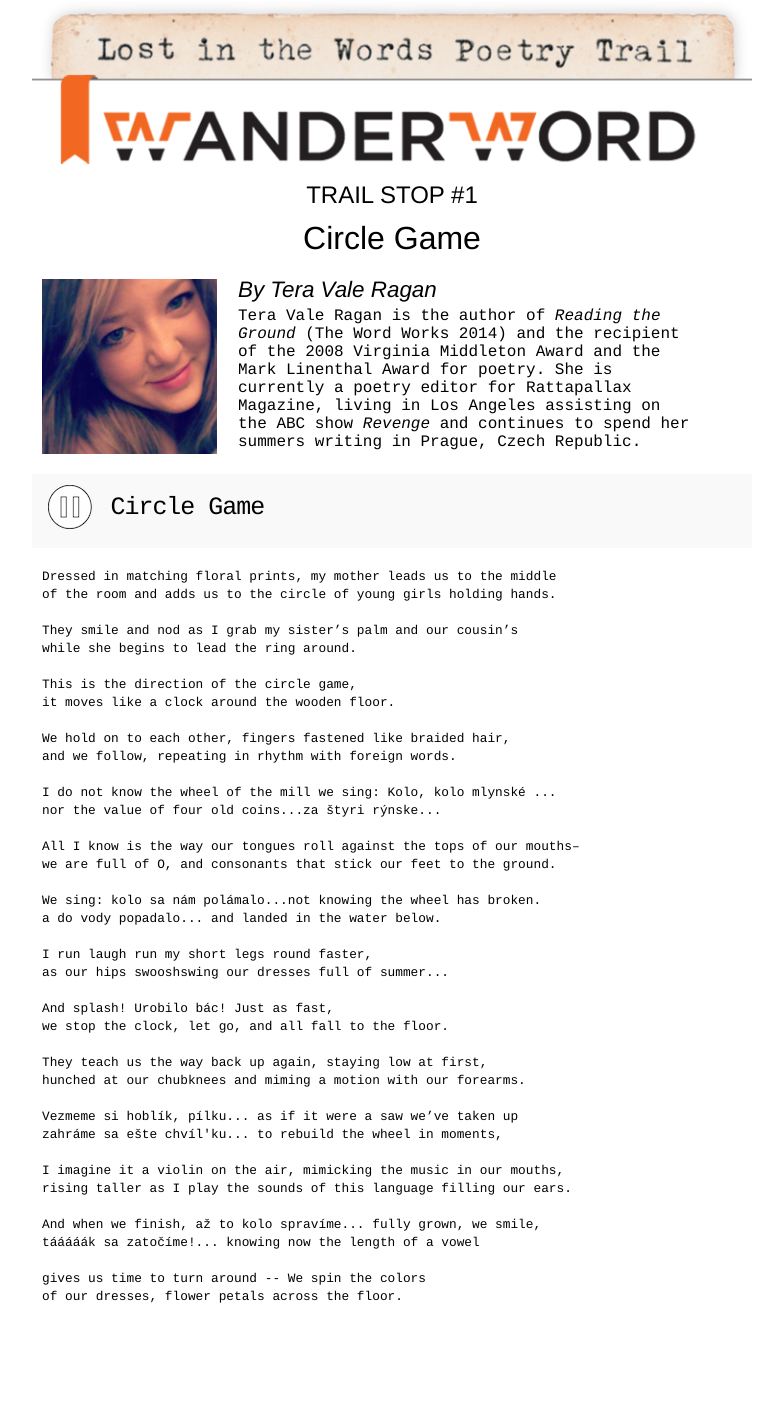
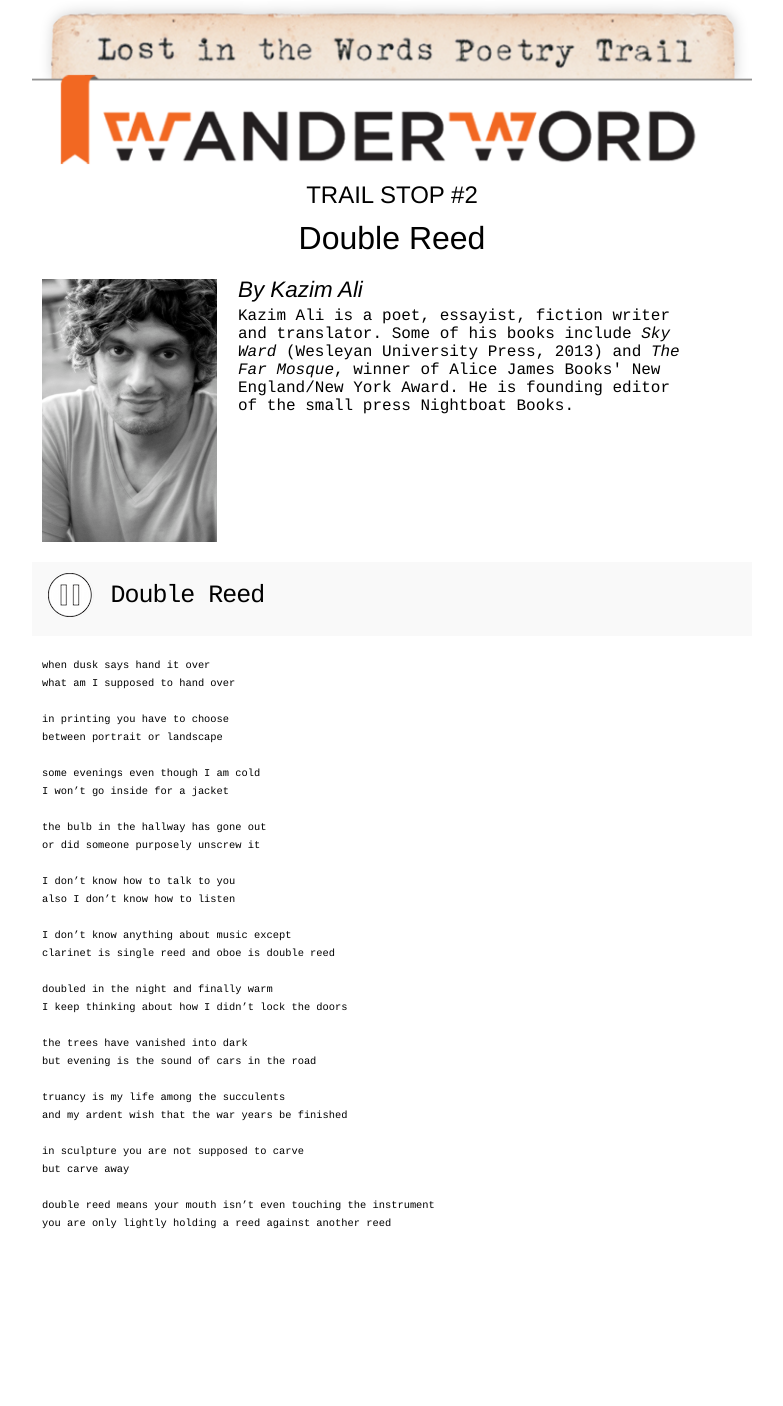
Before and after one commit to wander-word/wanderword, a PHP site: page /poem-2.html in a window 1280 px wide. Shown: the whole page, without its empty margins (248-1031 px from the left). After the commit the page ends 1229 px from the top, so only its background shows below. Run offline with PHP 8.4, Linux system fonts and the light colour scheme; some libraries are stand-ins or nearby versions.

```diff
--- a/poem-2.html
+++ b/poem-2.html
@@ -13,7 +13,7 @@
 		<link href="https://cdnjs.cloudflare.com/ajax/libs/meyer-reset/2.0/reset.css" rel="stylesheet" />
 		<link href="styles/page-player.css" rel="stylesheet"/>
 		<link href="styles/style.css" rel="stylesheet"/>
-		<link href="styles/poem-1.css" rel="stylesheet"/>
+		<link href="styles/poem-2.css" rel="stylesheet"/>
 	</head>
 
 	<body>
@@ -21,65 +21,57 @@
 
 			<header>
 				<img src="image/wander-word-header.png" class="header-image" alt="Wander Word" />
-				<h2 class="trail-stop">TRAIL STOP #1</h2>
-				<h1 class="poem-title">Circle Game</h1>
+				<h2 class="trail-stop">TRAIL STOP #2</h2>
+				<h1 class="poem-title">Double Reed</h1>
 			</header>
 
 			<section class="artist-bio-wrapper">
-				<img src="image/1_tera_ragan.jpg" class="artist-img" />
-				<h4 class="artist-name">By Tera Vale Ragan</h4>
-				<p class="artist-bio">Tera Vale Ragan is the author of <i>Reading the Ground</i> (The Word Works 2014) and the recipient of the 2008 Virginia Middleton Award and the Mark Linenthal Award for poetry. She is currently a poetry editor for Rattapallax Magazine, living in Los Angeles assisting on the ABC show <i>Revenge</i> and continues to spend her summers writing in Prague, Czech Republic.</p>
+				<img src="image/2_kazim_ali.jpg" class="artist-img" />
+				<h4 class="artist-name">By Kazim Ali</h4>
+				<p class="artist-bio">Kazim Ali is a poet, essayist, fiction writer and translator. Some of his books include <i>Sky Ward</i> (Wesleyan University Press, 2013) and <i>The Far Mosque</i>, winner of Alice James Books' New England/New York Award. He is founding editor of the small press Nightboat Books.</p>
 			</section>
 
 			<ul class="playlist">
 				<li>
-					<a href="./media/1_Tera_Ragan.mp3"><span class="playPause"></span><span class="player-title-text">Circle Game</span></a>
+					<a href="./media/2_Kazim_Ali.mp3"><span class="playPause"></span><span class="player-title-text">Double Reed</span></a>
 				</li>
 			</ul>
 
-			<section id="poem-1" class="poem-wrapper">
+			<section id="poem-2" class="poem-wrapper">
 				<p class="poem-content">
-					Dressed in matching floral prints, my mother leads us to the middle<br/>
-					of the room and adds us to the circle of young girls holding hands.<br/>
+					when dusk says hand it over<br/>
+					what am I supposed to hand over<br/>
 <br/>
-					They smile and nod as I grab my sister&rsquo;s palm and our cousin&rsquo;s<br/>
-					while she begins to lead the ring around.<br/>
+					in printing you have to choose<br/>
+					between portrait or landscape<br/>
 <br/>
-					This is the direction of the circle game,<br/>
-					it moves like a clock around the wooden floor.<br/>
+					some evenings even though I am cold<br/>
+					I won&rsquo;t go inside for a jacket<br/>
 <br/>
-					We hold on to each other, fingers fastened like braided hair,<br/>
-					and we follow, repeating in rhythm with foreign words.<br/>
+					the bulb in the hallway has gone out<br/>
+					or did someone purposely unscrew it<br/>
 <br/>
-					I do not know the wheel of the mill we sing: Kolo, kolo mlynsk&eacute; ...<br/>
-					nor the value of four old coins...za &#353;tyri r&yacute;nske...<br/>
+					I don&rsquo;t know how to talk to you<br/>
+					also I don&rsquo;t know how to listen<br/>
 <br/>
-					All I know is the way our tongues roll against the tops of our mouths&ndash;<br/>
-					we are full of O, and consonants that stick our feet to the ground.<br/>
+					I don&rsquo;t know anything about music except<br/>
+					clarinet is single reed and oboe is double reed<br/>
 <br/>
-					We sing: kolo sa n&aacute;m pol&aacute;malo...not knowing the wheel has broken.<br/>
-					a do vody popadalo... and landed in the water below.<br/>
+					doubled in the night and finally warm<br/>
+					I keep thinking about how I didn&rsquo;t lock the doors<br/>
 <br/>
-					I run laugh run my short legs round faster,<br/>
-					as our hips swooshswing our dresses full of summer...<br/>
+					the trees have vanished into dark<br/>
+					but evening is the sound of cars in the road<br/>
 <br/>
-					And splash! Urobilo b&aacute;c! Just as fast,<br/>
-					we stop the clock, let go, and all fall to the floor.<br/>
+					truancy is my life among the succulents<br/>
+					and my ardent wish that the war years be finished<br/>
 <br/>
-					They teach us the way back up again, staying low at first,<br/>
-					hunched at our chubknees and miming a motion with our forearms.<br/>
+					in sculpture you are not supposed to carve<br/>
+					but carve away<br/>
 <br/>
-					Vezmeme si hobl&iacute;k, p&iacute;lku... as if it were a saw we&rsquo;ve taken up<br/>
-					zahr&aacute;me sa e&#353;te chv&iacute;l'ku... to rebuild the wheel in moments,<br/>
-<br/>
-					I imagine it a violin on the air, mimicking the music in our mouths,<br/>
-					rising taller as I play the sounds of this language filling our ears.<br/>
-<br/>
-					And when we finish, a&#382; to kolo sprav&iacute;me... fully grown, we smile,<br/>
-					t&aacute;&aacute;&aacute;&aacute;&aacute;k sa zato&#269;&iacute;me!... knowing now the length of a vowel <br/>
-<br/>
-					gives us time to turn around -- We spin the colors<br/>
-					of our dresses, flower petals across the floor.<br/>
+					double reed means your mouth isn&rsquo;t even touching the instrument<br/>
+					you are only lightly holding a reed against another reed<br/>
+
 
 
 				</p>
--- a/styles/poem-1.css
+++ b/styles/poem-1.css
@@ -1,5 +1,4 @@
 #poem-1 .poem-content {
-	font-family: Courier, serif;
-	font-size: 80%;
+	font-size: 59%;
 	line-height: 18px;
 }
--- a/styles/poem-12.css
+++ b/styles/poem-12.css
@@ -1,5 +1,4 @@
 #poem-12 .poem-content {
-	font-family: Courier, serif;
 	font-size: 80%;
 	line-height: 18px;
 }
--- /dev/null
+++ b/styles/poem-2.css
@@ -0,0 +1,4 @@
+#poem-2 .poem-content {
+	font-size: 65%;
+	line-height: 18px;
+}
--- a/styles/style.css
+++ b/styles/style.css
@@ -66,8 +66,10 @@ i {
 	line-height: 18px;
 }
 
-
-
 .poem-wrapper {
 	margin-top: 20px;
 }
+
+.poem-content {
+	font-family: Courier, serif;
+}
```
